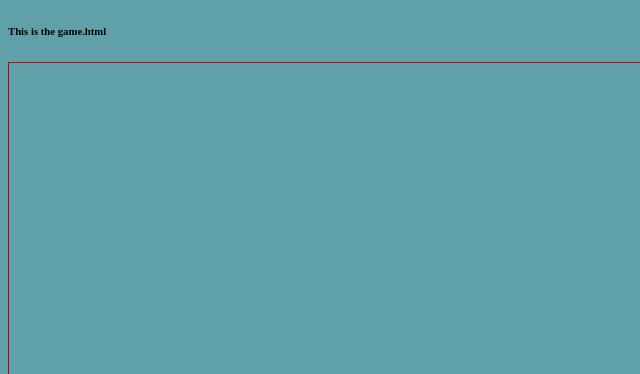
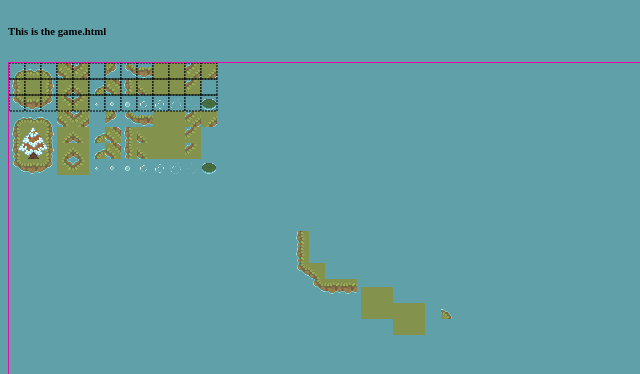
Before and after one commit to HarryAtWorld/Tecky_Pixel_Farm, a website: page Private/game.html in a window 1280 px wide. Shown: the top 374 px of the page, without its empty margins (0-640 px from the left). Drawn offline with Linux system fonts and the light colour scheme.

Commit message:
game display test1

```diff
--- a/Private/game.css
+++ b/Private/game.css
@@ -8,11 +8,59 @@ body{
 
 .gameContainer{
     background-color: rgb(96, 160, 168);
-    border: solid 1px rgb(200, 0, 0);
+    /* border: solid 1px rgb(200, 0, 0); */
     height: 640px;
     width: 1440px;
     margin: 0 auto;
+    position: relative;
+
 
     /* transform: scale(2) translateY(25%); */
     image-rendering: pixelated;
 }
+
+
+#gameMapLayer{
+    background-color: rgb(96, 160, 168);
+    border: solid 1px rgb(32, 233, 32);
+    position: absolute;
+    left: 0;
+    top: 0;
+    z-index: 0;
+    /* height: 640px;
+    width: 1440px;
+    margin: 0 auto; */
+
+    /* transform: scale(2) translateY(25%); */
+    /* image-rendering: pixelated; */
+}
+
+#gamePlantLayer{
+
+    border: solid 1px rgb(238, 238, 238);
+    position: absolute;
+    left: 0;
+    top: 0;
+    z-index: 1;
+    /* height: 640px;
+    width: 1440px;
+    margin: 0 auto; */
+
+    /* transform: scale(2) translateY(25%); */
+    /* image-rendering: pixelated; */
+}
+
+#gameUILayer{
+
+    border: solid 1px rgb(233, 9, 166);
+    position: absolute;
+    left: 0;
+    top: 0;
+    z-index: 2;
+    /* height: 640px;
+    width: 1440px;
+    margin: 0 auto; */
+
+    /* transform: scale(2) translateY(25%); */
+    /* image-rendering: pixelated; */
+}
--- a/Private/game.html
+++ b/Private/game.html
@@ -15,9 +15,10 @@
     <div>
         <h6>This is the game.html</h6>
     </div>
-    <div class="gameContainer"><canvas class="gameMapLayer" ></canvas>
-        <canvas class="gamePlantLayer" ></canvas>
-        <canvas class="gameUILayer" ></canvas>
+    <div class="gameContainer">
+        <canvas id="gameMapLayer" ></canvas>
+        <canvas id="gamePlantLayer" ></canvas>
+        <canvas id="gameUILayer" ></canvas>
     </div>
 
 
--- a/Private/game.js
+++ b/Private/game.js
@@ -1,16 +1,17 @@
-const mapShift = 16
+
+const mapTileSize = 16
 const gameImagesAreaHeight = 640 //mapTileSize*20 should match with css
 const gameImagesAreaWidth = 1440 //mapTileSize*35 should match with css
 
-let mapTileList =[]
+let mapTileList = []
 
 let mapIsLoaded = false;
 let treesIsLoaded = false;
 
 // 3 layer canvas
-const gameMap = document.querySelector('.gameMapLayer')
-const gamePlant = document.querySelector('.gamePlantLayer')
-const gameUI = document.querySelector('.gameUIlayer')
+const gameMap = document.querySelector('#gameMapLayer')
+const gamePlant = document.querySelector('#gamePlantLayer')
+const gameUI = document.querySelector('#gameUILayer')
 
 gameMap.height = gameImagesAreaHeight;
 gameMap.width = gameImagesAreaWidth;
@@ -26,52 +27,110 @@ const ctxPlant = gamePlant.getContext('2d')
 const ctxUI = gameUI.getContext('2d')
 
 
-const map = new Image();
+const mapTiles = new Image();
 const trees = new Image();
+const plants = new Image();
+const house = new Image();
 
-// BUG: images onload order not correct sometime.<======need to solve
-map.onload = drawMap; // Draw when image has loaded
-map.src = './gameImages/map/island.png';
+// BUG: images onload order not correct sometime.<======solved by multi layer
+mapTiles.onload = drawMap; // Draw when image has loaded
+mapTiles.src = './gameImages/map/island.png';
 trees.onload = drawTrees; // Draw when image has loaded
 trees.src = './gameImages/trees/tree.png';
+// plants.onload = ; // Draw when image has loaded
+plants.src = './gameImages/plants/plantsImage.png';
+// house.onload = ; // Draw when image has loaded
+house.src = './gameImages/house/houseImage.png';
 
-
-class cutTile{
-    constructor(status,cutLocationX, cutLocationY,size) {
-        this.status = status;
+class cutMapTile {
+    constructor(tileType, cutLocationX, cutLocationY, size) {
+        this.tileType = tileType;
         this.cutLocationX = cutLocationX;
         this.cutLocationY = cutLocationY;
         this.size = size
-      }
+    }
 }
 
-const sea = new cutTile('sea',12 ,1,16)
-const ground = new cutTile('ground',9 ,0,32)
+const sea = new cutMapTile('sea', 12, 1, 16)
+const ground = new cutMapTile('ground', 9, 0, 32)
 
-const outerCornerLT  = new cutTile('outerCornerLT',0 ,0,16)
-const outerCornerLB  = new cutTile('outerCornerLB',0 ,2,16)
-const outerCornerRT  = new cutTile('outerCornerRT',2 ,0,16)
-const outerCornerRB  = new cutTile('outerCornerRB',2 ,2,16)
+const outerCornerLT = new cutMapTile('outerCornerLT', 0, 0, 16)
+const outerCornerLB = new cutMapTile('outerCornerLB', 0, 2, 16)
+const outerCornerRT = new cutMapTile('outerCornerRT', 2, 0, 16)
+const outerCornerRB = new cutMapTile('outerCornerRB', 2, 2, 16)
 
-const innerCornerLT  = new cutTile('outerCornerLT',4 ,2,16)
-const innerCornerLB  = new cutTile('outerCornerLB',4 ,1,16)
-const innerCornerRT  = new cutTile('outerCornerRT',3 ,2,16)
-const innerCornerRB  = new cutTile('outerCornerRB',3 ,1,16)
+const innerCornerLT = new cutMapTile('outerCornerLT', 4, 2, 16)
+const innerCornerLB = new cutMapTile('outerCornerLB', 4, 1, 16)
+const innerCornerRT = new cutMapTile('outerCornerRT', 3, 2, 16)
+const innerCornerRB = new cutMapTile('outerCornerRB', 3, 1, 16)
 
-const topEdge  = new cutTile('topEdge',1 ,0,16)
-const bottomEdge  = new cutTile('bottomEdge',1 ,2,16)
-const leftEdge  = new cutTile('leftEdge',0 ,1,16)
-const rightEdge  = new cutTile('rightEdge',2 ,1,16)
+const topEdge = new cutMapTile('topEdge', 1, 0, 16)
+const bottomEdge = new cutMapTile('bottomEdge', 1, 2, 16)
+const leftEdge = new cutMapTile('leftEdge', 0, 1, 16)
+const rightEdge = new cutMapTile('rightEdge', 2, 1, 16)
+
+
+// stage 1 to 3 is life ,stage 4 is die.
+class cutPlantTile {
+    constructor(s1X, s1Y, s2X, s2Y, s3X, s3Y, s4X, s4Y, size) {
+
+        this.stage1cutX = s1X;
+        this.stage1cutY = s1Y;
+        this.stage2cutX = s2X;
+        this.stage2cutY = s2Y;
+        this.stage3cutX = s3X;
+        this.stage3cutY = s3Y;
+        this.stage4cutX = s4X;
+        this.stage4cutY = s4Y;
+        this.size = size
+    }
+}
+
+const carrot = new cutPlantTile(1, 0, 3, 0, 5, 0, 0, 33, 16)
+const corn = new cutPlantTile(1, 4, 3, 4, 5, 4, 0, 33, 16)
+const yellow_flower = new cutPlantTile(1, 33, 3, 33, 4, 33, 0, 33, 16)
+const red_flower = new cutPlantTile(1, 18, 3, 18, 4, 18, 0, 33, 16)
+const blue_flower = new cutPlantTile(1, 16, 3, 16, 4, 16, 0, 33, 16)
+const pumpkin = new cutPlantTile(1, 3, 3, 3, 5, 3, 0, 33, 16)
+const lettuce = new cutPlantTile(1, 8, 3, 8, 5, 8, 0, 33, 16)
+
+
+
+class cutTreeFrames {
+    constructor(s1X, s1Y, s2X, s2Y, s3X, s3Y, s4X, s4Y, size) {
+        this.frame1cutX = s1X;
+        this.frame1cutY = s1Y;
+        this.frame2cutX = s2X;
+        this.frame2cutY = s2Y;
+        this.frame3cutX = s3X;
+        this.frame3cutY = s3Y;
+        this.frame4cutX = s4X;
+        this.frame4cutY = s4Y;
+        this.size = size
+    }
+}
+
+const green_trees = new cutTreeFrames(0, 3, 1, 3, 2, 3, 3, 3, 32)
+const brown_trees = new cutTreeFrames(0, 5, 1, 5, 2, 5, 3, 5, 32)
+
+class cutHouseTile {
+    constructor(s1X, s1Y, size) {
+        this.cutLocationX = s1X;
+        this.cutLocationY = s1Y;
+        this.size = size
+    }
+}
+
+const small_house = new cutTreeFrames( 32)
 
 
 
 
-
-function mapInit(){
-    for (let x = 0; i < mapTileList.length-2; x++){
-        for (let y = 0; i < mapTileList[x+1].length-2; y++){
-            if (mapTileList[x+1][y+1].status === 'ground'){
-                if(mapTileList[x][y].status !== 'ground'){      //check left top
+function mapInit() {
+    for (let x = 0; i < mapTileList.length - 2; x++) {
+        for (let y = 0; i < mapTileList[x + 1].length - 2; y++) {
+            if (mapTileList[x + 1][y + 1].status === 'ground') {
+                if (mapTileList[x][y].status !== 'ground') {      //check left top
 
                 }
 
@@ -100,10 +159,16 @@ function mapInit(){
 // }
 
 // Input displayX,displayY number to grid number. Not actual X,Y.
-function drawMapTile(tileType,displayGridX,displayGridY){
+function drawMapTile(tileType, displayGridX, displayGridY) {
     // drawImage(image, sx, sy, sWidth, sHeight, dx, dy, dWidth, dHeight)
     //grid to be 32px X 32px
-    ctxMap.drawImage(map,tileType.cutLocationX*mapTileSize, tileType.cutLocationY*mapTileSize, tileType.size, tileType.size, displayGridX*32, displayGridY*32, tileType.size, tileType.size);
+    ctxMap.drawImage(mapTiles, tileType.cutLocationX * mapTileSize, tileType.cutLocationY * mapTileSize, tileType.size, tileType.size, displayGridX * 32, displayGridY * 32, tileType.size, tileType.size);
+}
+
+function drawPlant(plant, status, displayGridX, displayGridY) {
+    // drawImage(image, sx, sy, sWidth, sHeight, dx, dy, dWidth, dHeight)
+    //grid to be 32px X 32px
+    ctxPlant.drawImage(plantTiles, plant.status.cutLocationX * mapTileSize, tileType.cutLocationY * mapTileSize, tileType.size, tileType.size, displayGridX * 32, displayGridY * 32, tileType.size, tileType.size);
 }
 
 
@@ -113,32 +178,32 @@ function drawMap() {
 
     for (let i = 0; i < 13; i++) {
 
-        ctxMap.drawImage(map, mapTileSize*i, 0, mapTileSize, mapTileSize, mapTileSize*i, 0, mapTileSize, mapTileSize);
-        ctxMap.drawImage(map, mapTileSize*i, 16, mapTileSize, mapTileSize, mapTileSize*i, 16, mapTileSize, mapTileSize);
-        ctxMap.drawImage(map, mapTileSize*i, 32, mapTileSize, mapTileSize, mapTileSize*i, 32, mapTileSize, mapTileSize);
+        ctxMap.drawImage(mapTiles, mapTileSize * i, 0, mapTileSize, mapTileSize, mapTileSize * i, 0, mapTileSize, mapTileSize);
+        ctxMap.drawImage(mapTiles, mapTileSize * i, 16, mapTileSize, mapTileSize, mapTileSize * i, 16, mapTileSize, mapTileSize);
+        ctxMap.drawImage(mapTiles, mapTileSize * i, 32, mapTileSize, mapTileSize, mapTileSize * i, 32, mapTileSize, mapTileSize);
 
-        ctxMap.drawImage(map, mapTileSize*i, 0, mapTileSize, mapTileSize, mapTileSize*i, 48, mapTileSize, mapTileSize);
-        ctxMap.drawImage(map, mapTileSize*i, 16, mapTileSize, mapTileSize, mapTileSize*i, 64, mapTileSize, mapTileSize);
-        ctxMap.drawImage(map, mapTileSize*i, 16, mapTileSize, mapTileSize, mapTileSize*i, 80, mapTileSize, mapTileSize);
-        ctxMap.drawImage(map, mapTileSize*i, 32, mapTileSize, mapTileSize, mapTileSize*i, 96, mapTileSize, mapTileSize);
+        ctxMap.drawImage(mapTiles, mapTileSize * i, 0, mapTileSize, mapTileSize, mapTileSize * i, 48, mapTileSize, mapTileSize);
+        ctxMap.drawImage(mapTiles, mapTileSize * i, 16, mapTileSize, mapTileSize, mapTileSize * i, 64, mapTileSize, mapTileSize);
+        ctxMap.drawImage(mapTiles, mapTileSize * i, 16, mapTileSize, mapTileSize, mapTileSize * i, 80, mapTileSize, mapTileSize);
+        ctxMap.drawImage(mapTiles, mapTileSize * i, 32, mapTileSize, mapTileSize, mapTileSize * i, 96, mapTileSize, mapTileSize);
 
         ctxMap.setLineDash([2, 1])
-        ctxMap.strokeRect(mapTileSize*i, 0, mapTileSize, mapTileSize)
-        ctxMap.strokeRect(mapTileSize*i, 16, mapTileSize, mapTileSize)
-        ctxMap.strokeRect(mapTileSize*i, 32, mapTileSize, mapTileSize)
+        ctxMap.strokeRect(mapTileSize * i, 0, mapTileSize, mapTileSize)
+        ctxMap.strokeRect(mapTileSize * i, 16, mapTileSize, mapTileSize)
+        ctxMap.strokeRect(mapTileSize * i, 32, mapTileSize, mapTileSize)
     }
 
-    ctxMap.drawImage(map,leftEdge.cutLocationX*mapTileSize, leftEdge.cutLocationY*mapTileSize, mapTileSize, mapTileSize, 284, 168, mapTileSize, mapTileSize);
-    ctxMap.drawImage(map,leftEdge.cutLocationX*mapTileSize, leftEdge.cutLocationY*mapTileSize, mapTileSize, mapTileSize, 284, 184, mapTileSize, mapTileSize);
-    ctxMap.drawImage(map, outerCornerLB.cutLocationX*mapTileSize, outerCornerLB.cutLocationY*mapTileSize, mapTileSize, mapTileSize, 284, 200, mapTileSize, mapTileSize);
-    ctxMap.drawImage(map, innerCornerLB.cutLocationX*mapTileSize, innerCornerLB.cutLocationY*mapTileSize, mapTileSize, mapTileSize, 300, 200, mapTileSize, mapTileSize);
-    ctxMap.drawImage(map, outerCornerLB.cutLocationX*mapTileSize, outerCornerLB.cutLocationY*mapTileSize, mapTileSize, mapTileSize, 300, 216, mapTileSize, mapTileSize);
-    ctxMap.drawImage(map,bottomEdge.cutLocationX*mapTileSize, bottomEdge.cutLocationY*mapTileSize, mapTileSize, mapTileSize, 316, 216, mapTileSize, mapTileSize);
-    ctxMap.drawImage(map,bottomEdge.cutLocationX*mapTileSize, bottomEdge.cutLocationY*mapTileSize, mapTileSize, mapTileSize, 332, 216, mapTileSize, mapTileSize);
+    ctxMap.drawImage(mapTiles, leftEdge.cutLocationX * mapTileSize, leftEdge.cutLocationY * mapTileSize, mapTileSize, mapTileSize, 284, 168, mapTileSize, mapTileSize);
+    ctxMap.drawImage(mapTiles, leftEdge.cutLocationX * mapTileSize, leftEdge.cutLocationY * mapTileSize, mapTileSize, mapTileSize, 284, 184, mapTileSize, mapTileSize);
+    ctxMap.drawImage(mapTiles, outerCornerLB.cutLocationX * mapTileSize, outerCornerLB.cutLocationY * mapTileSize, mapTileSize, mapTileSize, 284, 200, mapTileSize, mapTileSize);
+    ctxMap.drawImage(mapTiles, innerCornerLB.cutLocationX * mapTileSize, innerCornerLB.cutLocationY * mapTileSize, mapTileSize, mapTileSize, 300, 200, mapTileSize, mapTileSize);
+    ctxMap.drawImage(mapTiles, outerCornerLB.cutLocationX * mapTileSize, outerCornerLB.cutLocationY * mapTileSize, mapTileSize, mapTileSize, 300, 216, mapTileSize, mapTileSize);
+    ctxMap.drawImage(mapTiles, bottomEdge.cutLocationX * mapTileSize, bottomEdge.cutLocationY * mapTileSize, mapTileSize, mapTileSize, 316, 216, mapTileSize, mapTileSize);
+    ctxMap.drawImage(mapTiles, bottomEdge.cutLocationX * mapTileSize, bottomEdge.cutLocationY * mapTileSize, mapTileSize, mapTileSize, 332, 216, mapTileSize, mapTileSize);
 
-    drawMapTile(ground,11, 7)
-    drawMapTile(ground,12, 7.5)
-    drawMapTile(outerCornerRT,13.5, 7.5)
+    drawMapTile(ground, 11, 7)
+    drawMapTile(ground, 12, 7.5)
+    drawMapTile(outerCornerRT, 13.5, 7.5)
 
 
 }
@@ -146,7 +211,7 @@ function drawMap() {
 
 function drawTrees() {
 
-    ctxMap.drawImage(trees, 0, 160, 32, 32, 8, 64, 32, 32);
-    ctxMap.drawImage(trees, 0, 224, 32, 32, 8, 64, 32, 32);
+    ctxPlant.drawImage(trees, 0, 160, 32, 32, 8, 64, 32, 32);
+    ctxPlant.drawImage(trees, 0, 224, 32, 32, 8, 64, 32, 32);
 
 }
```
Also changed, not shown: Private/gameImages/house/houseImage.png (added), Private/gameImages/plants/plantsImage.png (added), 1 other file.
